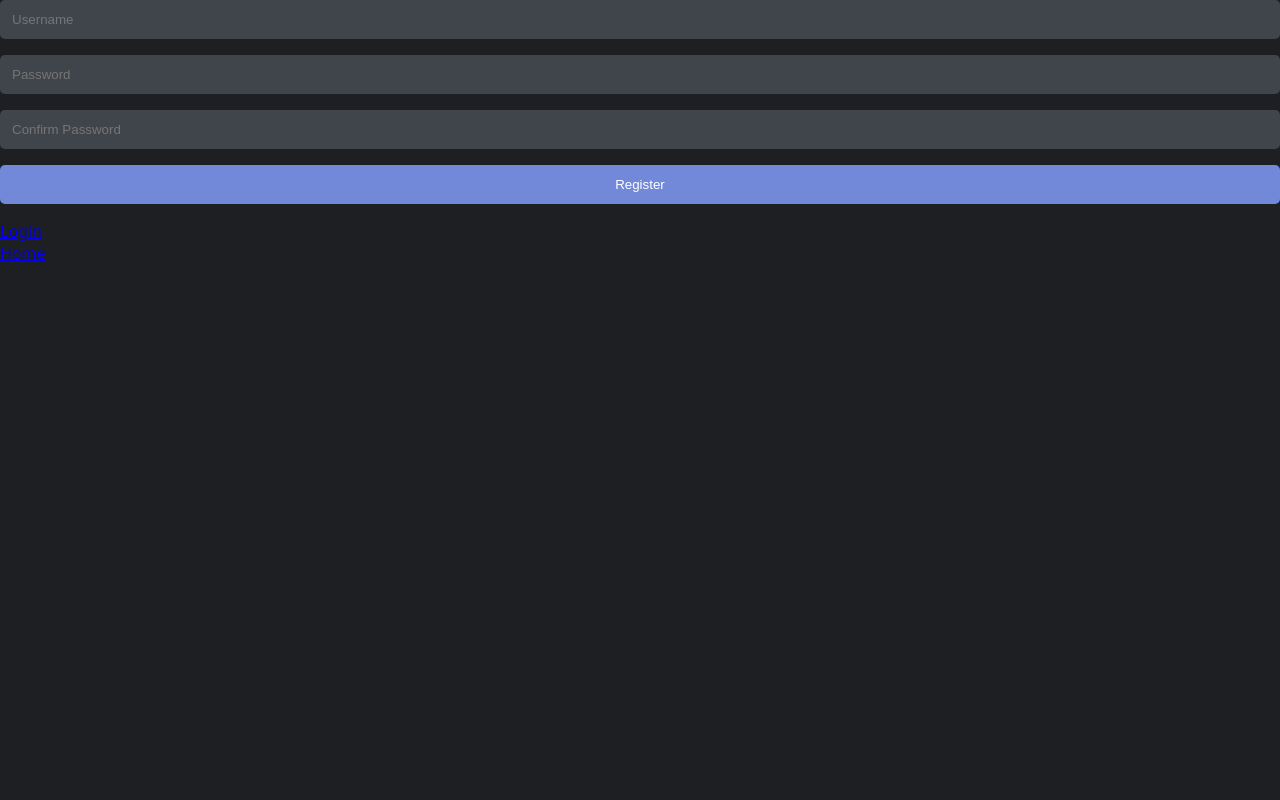
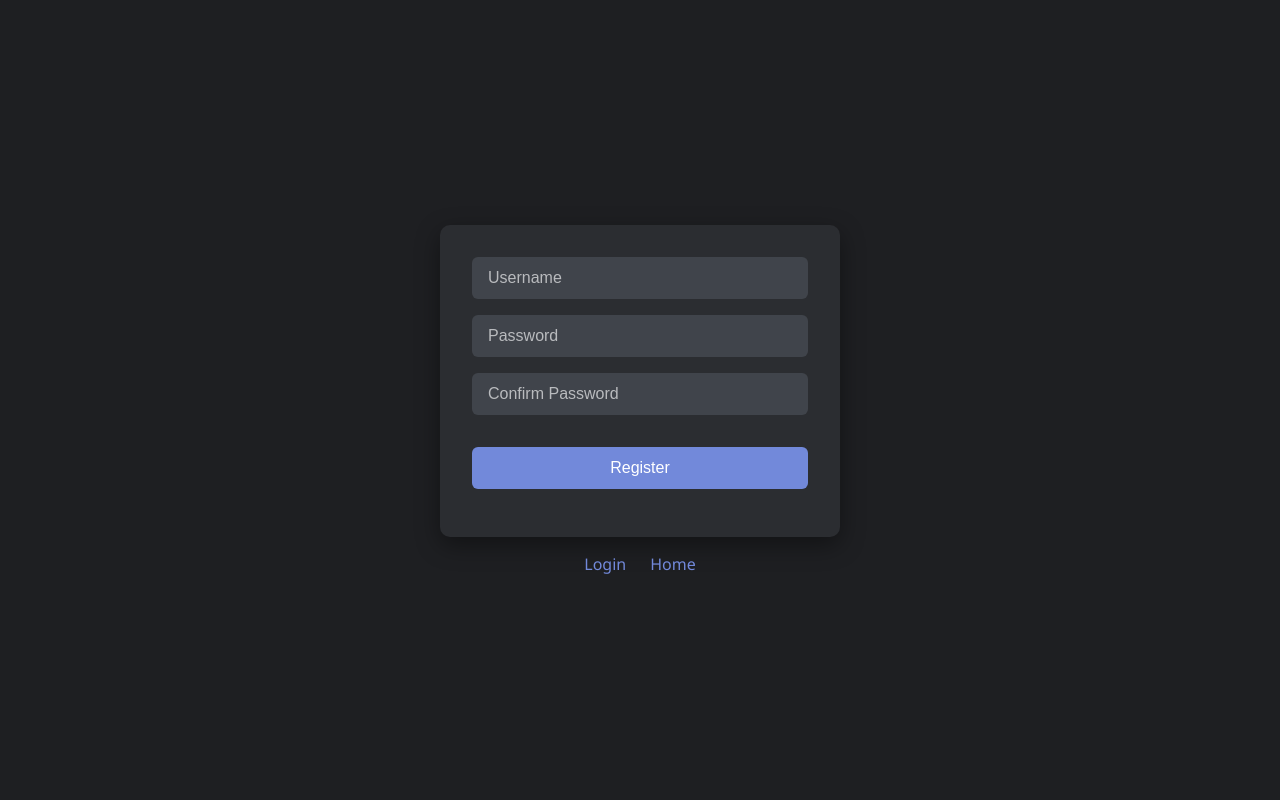
Before and after one commit to aknea001/examChat, a Python web app: template templates/register.html in a window 1280 px wide. Run offline with Jinja, Linux system fonts and the light colour scheme; the template is opened without the code that fills it, so the values that code supplies are empty.

Commit message:
added styling for login and register

```diff
--- /dev/null
+++ b/static/altStyles.css
@@ -0,0 +1,94 @@
+/* Reset */
+* {
+    margin: 0;
+    padding: 0;
+    box-sizing: border-box;
+}
+
+/* Body styling */
+body {
+    font-family: 'Segoe UI', Tahoma, Geneva, Verdana, sans-serif;
+    background-color: #1e1f22;
+    color: #e3e3e3;
+    height: 100vh;
+    display: flex;
+    flex-direction: column;
+    justify-content: center;
+    align-items: center;
+    padding: 2rem;
+}
+
+/* Form container */
+form {
+    background-color: #2b2d31;
+    padding: 2rem;
+    border-radius: 10px;
+    width: 100%;
+    max-width: 400px;
+    box-shadow: 0 8px 24px rgba(0, 0, 0, 0.4);
+    display: flex;
+    flex-direction: column;
+}
+
+/* Input fields */
+form input[type="text"],
+form input[type="password"],
+form input[type="submit"] {
+    background-color: #40444b;
+    color: #ffffff;
+    border: none;
+    border-radius: 6px;
+    padding: 0.75rem 1rem;
+    margin-bottom: 1rem;
+    font-size: 1rem;
+    transition: background-color 0.2s ease;
+}
+
+form input[type="text"]::placeholder,
+form input[type="password"]::placeholder {
+    color: #b9bbbe;
+}
+
+form input[type="text"]:focus,
+form input[type="password"]:focus {
+    outline: none;
+    background-color: #4f545c;
+}
+
+/* Submit button */
+form input[type="submit"] {
+    background-color: #7289da;
+    cursor: pointer;
+    font-weight: 500;
+    transition: background-color 0.2s ease;
+}
+
+form input[type="submit"]:hover {
+    background-color: #5b6eae;
+}
+
+/* Error message */
+p#error {
+    color: #f04747;
+    font-size: 0.9rem;
+    margin-bottom: 1rem;
+    text-align: center;
+}
+
+/* Navigation links */
+.auth-links {
+    display: flex;
+    gap: 1.5rem;
+    margin-top: 1rem;
+}
+
+.auth-links a {
+    color: #7289da;
+    text-decoration: none;
+    font-weight: 500;
+    transition: color 0.2s ease;
+}
+
+.auth-links a:hover {
+    color: #a3b3f0;
+}
--- a/templates/register.html
+++ b/templates/register.html
@@ -3,7 +3,7 @@
 <head>
     <meta charset="UTF-8">
     <meta name="viewport" content="width=device-width, initial-scale=1.0">
-    <link rel="stylesheet" href="static/styles.css">
+    <link rel="stylesheet" href="/static/altStyles.css">
     <title>Document</title>
 </head>
 <body>
@@ -15,9 +15,10 @@
         <input type="submit" value="Register">
     </form>
 
-    <a href="/login">Login</a>
-    <a href="/">Home</a>
-
+    <div class="auth-links">
+        <a href="/login">Login</a>
+        <a href="/">Home</a>
+    </div>
     <script src="static/register.js"></script>
 </body>
 </html>
```
Also changed, not shown: templates/login.html (+5 -2 lines).
